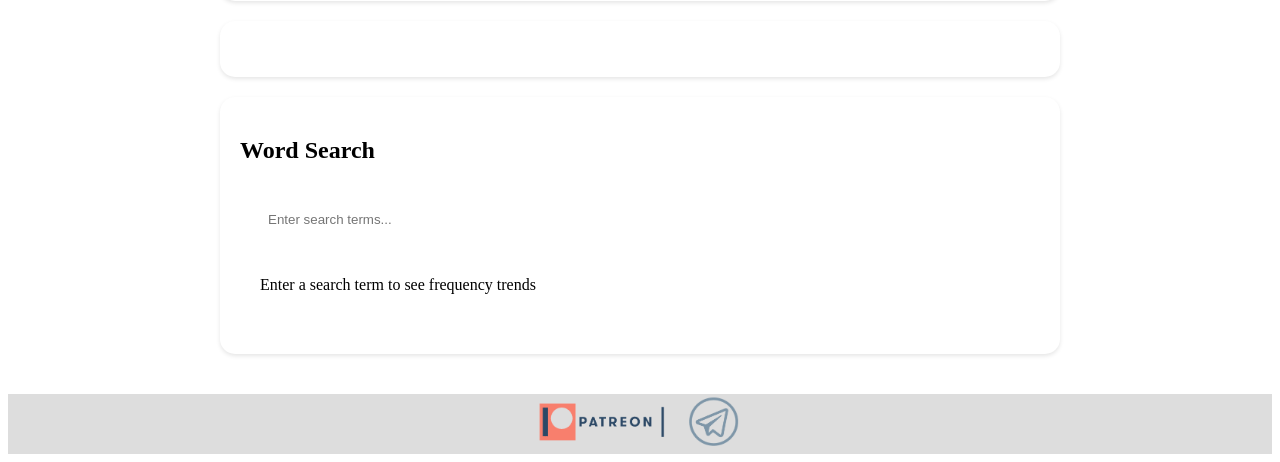
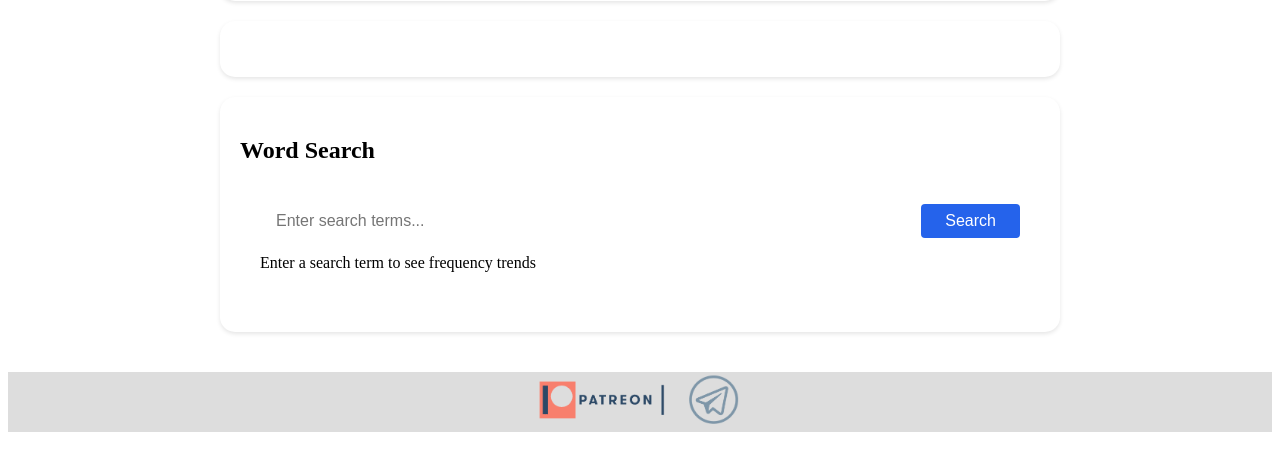
Before and after one commit to rin8351/site, a Django app: template main/templates/main/index.html in a window 1280 px wide. Shown: the part 1111-1573 px from the top of the page. After the commit the page ends 1543 px from the top, so only its background shows below. Run offline with Django 4.2, Linux system fonts and the light colour scheme; the template is opened without the code that fills it, so the values that code supplies are empty; some libraries are stand-ins or nearby versions.

Commit message:
modified:   main/static/css/search.css 	modified:   main/views.py

```diff
--- a/main/static/css/search.css
+++ b/main/static/css/search.css
@@ -5,12 +5,18 @@
   margin: 20px 0;
 }
 
+.search-container form {
+  display: flex;
+  gap: 1rem;
+  margin-bottom: 1rem;
+}
+
 .search-input {
-  width: 100%;
-  padding: 8px;
-  margin-bottom: 10px;
+  flex: 1;
+  padding: 8px 16px;
   border: 1px solid var(--border-color);
   border-radius: 4px;
+  font-size: 1rem;
 }
 
 .error {
@@ -19,15 +25,40 @@
 }
 
 button {
-  padding: 8px 16px;
-  background: var(--primary-color);
+  padding: 8px 24px;
+  background: #2563eb;
   color: white;
   border: none;
   border-radius: 4px;
   cursor: pointer;
+  font-size: 1rem;
+  transition: background-color 0.2s;
+}
+
+button:hover {
+  background: #1d4ed8;
 }
 
 button:disabled {
   opacity: 0.5;
   cursor: not-allowed;
 }
+
+/* Dark mode adjustments */
+.night-mode .search-input {
+  background: #333;
+  color: #fff;
+  border-color: #555;
+}
+
+.night-mode .search-input::placeholder {
+  color: #888;
+}
+
+.night-mode button {
+  background: #3b82f6;
+}
+
+.night-mode button:hover {
+  background: #2563eb;
+}
--- a/main/views.py
+++ b/main/views.py
@@ -91,7 +91,8 @@ def search_words(request):
 
         # Calculate date range (last 30 days)
         end_date = datetime.now()
-        start_date = end_date - timedelta(days=30)
+        # start_date = end_date - timedelta(days=30)
+        start_date = datetime(2022, 1, 1)
 
         query = f"""
         WITH WordCounts AS (
```
